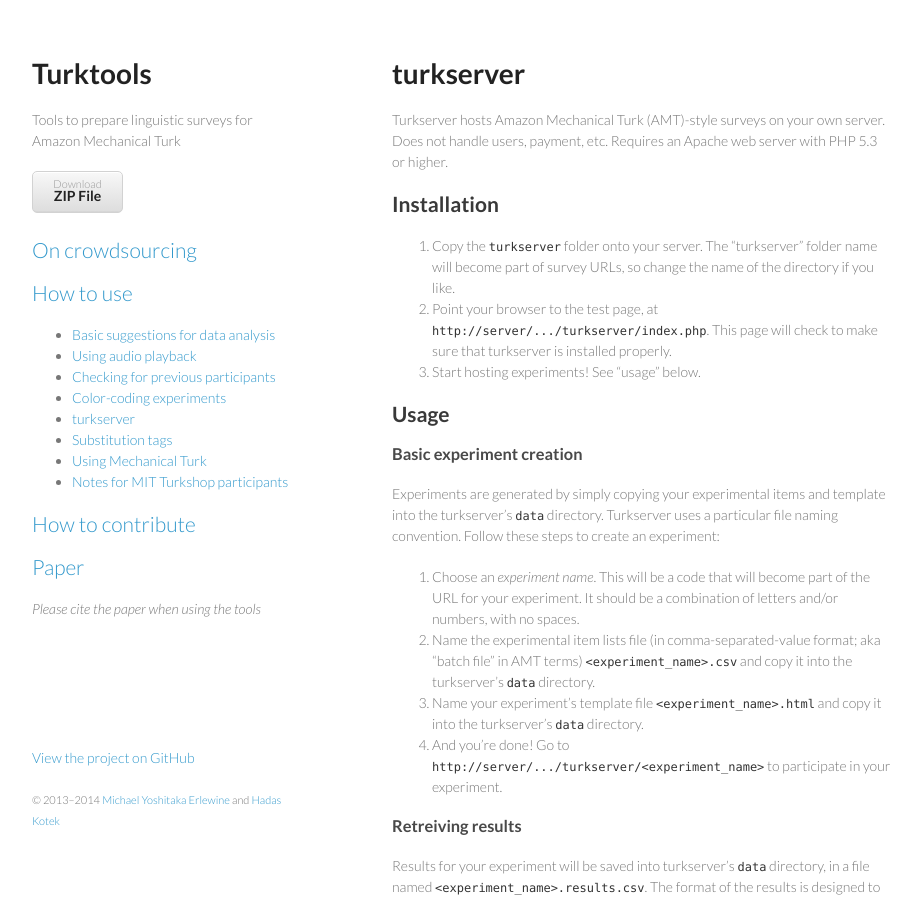
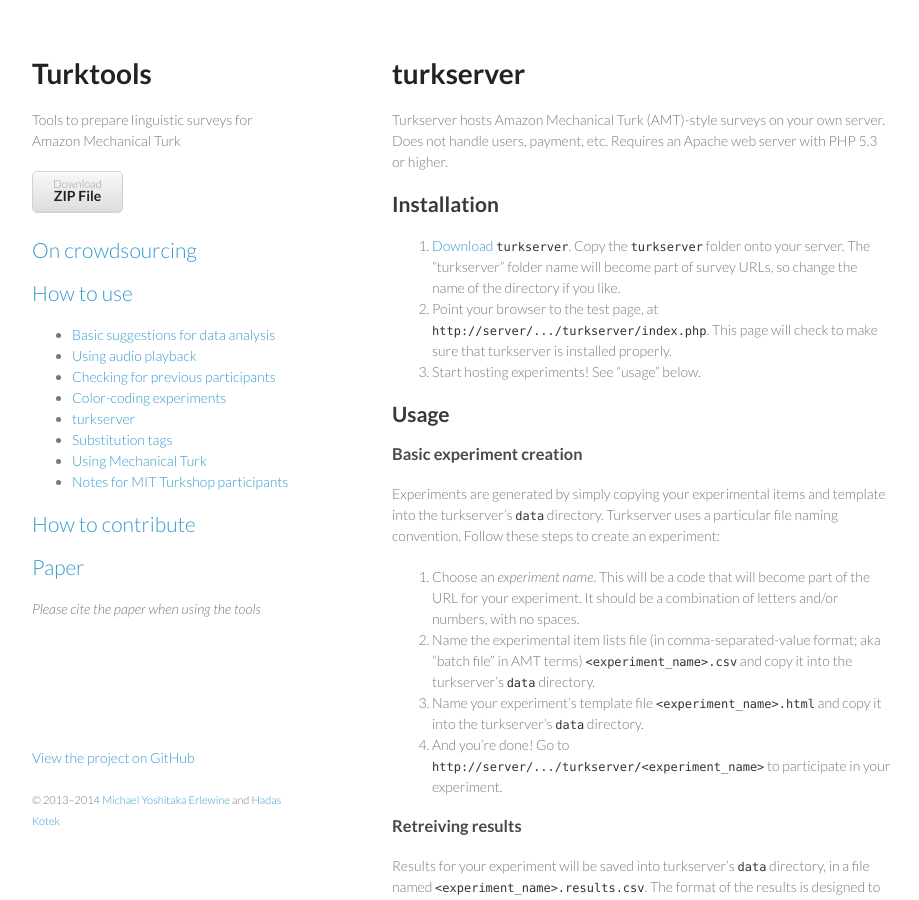
Before and after one commit to mitcho/turktools, a Jekyll site: the page built from use/server.md, in a window 1280 px wide and 900 px high. Shown: the whole window, without its empty margins (178-1097 px from the left). Built offline with Jekyll 4.4.1, drawn with Linux system fonts in a browser that asks for light colours.

Commit message:
add download link to turkserver page

```diff
--- a/use/server.md
+++ b/use/server.md
@@ -7,7 +7,7 @@
 
 ## Installation
 
-1. Copy the `turkserver` folder onto your server. The "turkserver" folder name will become part of survey URLs, so change the name of the directory if you like.
+1. [Download `turkserver`](https://github.com/mitcho/turkserver/zipball/master). Copy the `turkserver` folder onto your server. The "turkserver" folder name will become part of survey URLs, so change the name of the directory if you like.
 2. Point your browser to the test page, at `http://server/.../turkserver/index.php`. This page will check to make sure that turkserver is installed properly.
 3. Start hosting experiments! See "usage" below.
 
```
